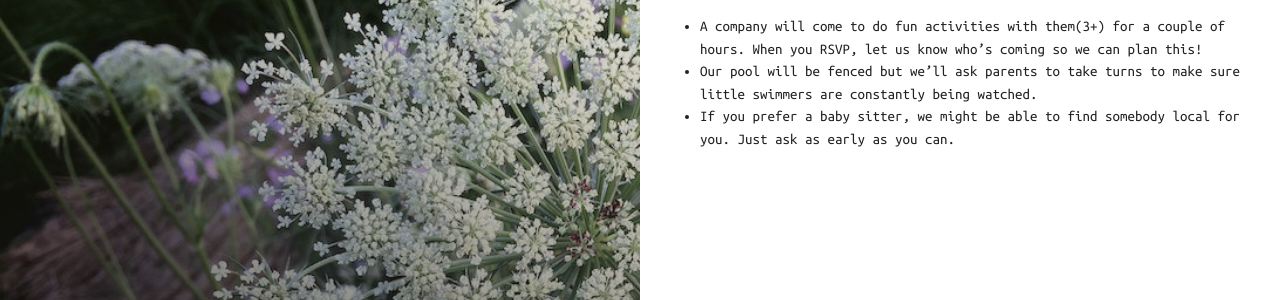
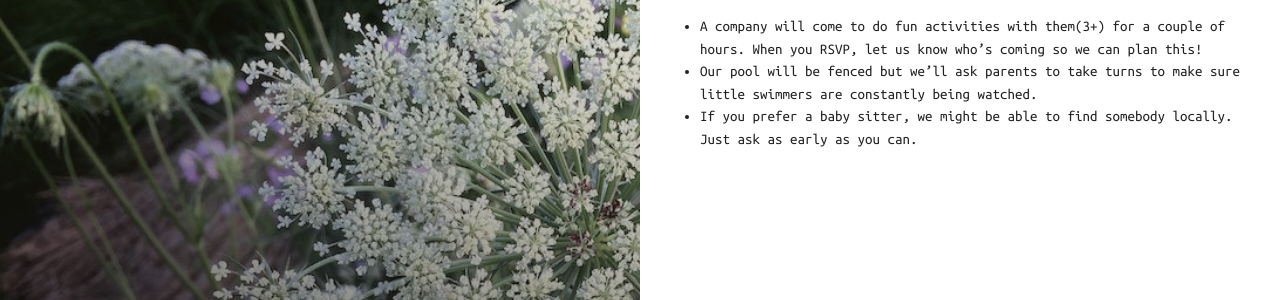
Before and after one commit to kevwalsh/carota, a Jekyll site: the page built from _posts/2015-01-02-kids.md, in a window 1280 px wide. Shown: the part 146-446 px from the top of the page. Built offline with Jekyll 4.4.1, drawn with Linux system fonts in a browser that asks for light colours.

Commit message:
Update 2015-01-02-kids.md

```diff
--- a/_posts/2015-01-02-kids.md
+++ b/_posts/2015-01-02-kids.md
@@ -14,4 +14,4 @@ We're expecting about two dozen kids under 10 years old.
 
 * A company will come to do fun activities with them(3+) for a couple of hours. When you RSVP, let us know who's coming so we can plan this!
 * Our pool will be fenced but we'll ask parents to take turns to make sure little swimmers are constantly being watched.
-* If you prefer a baby sitter, we might be able to find somebody local for you. Just ask as early as you can.
+* If you prefer a baby sitter, we might be able to find somebody locally. Just ask as early as you can.
```
